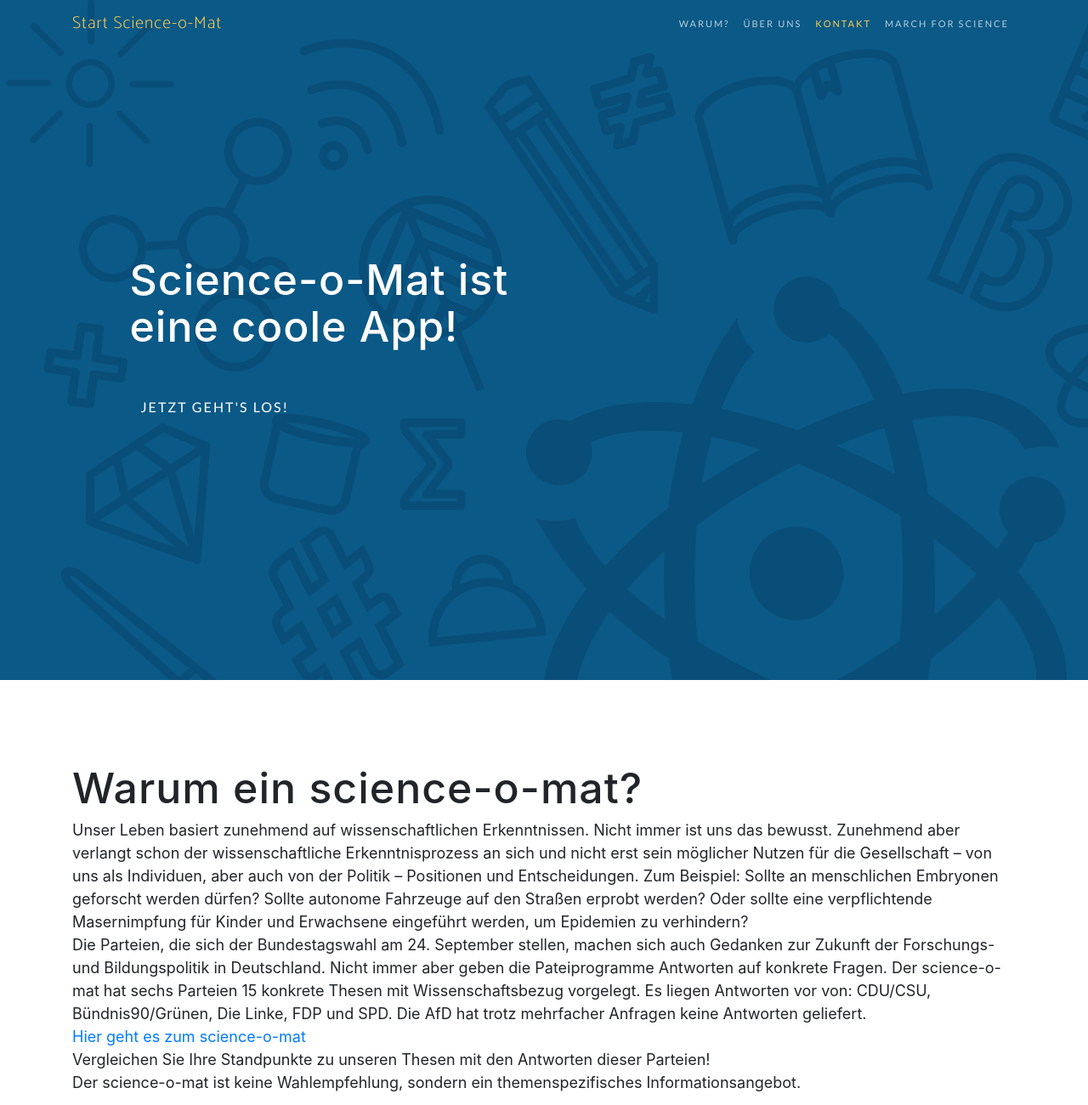
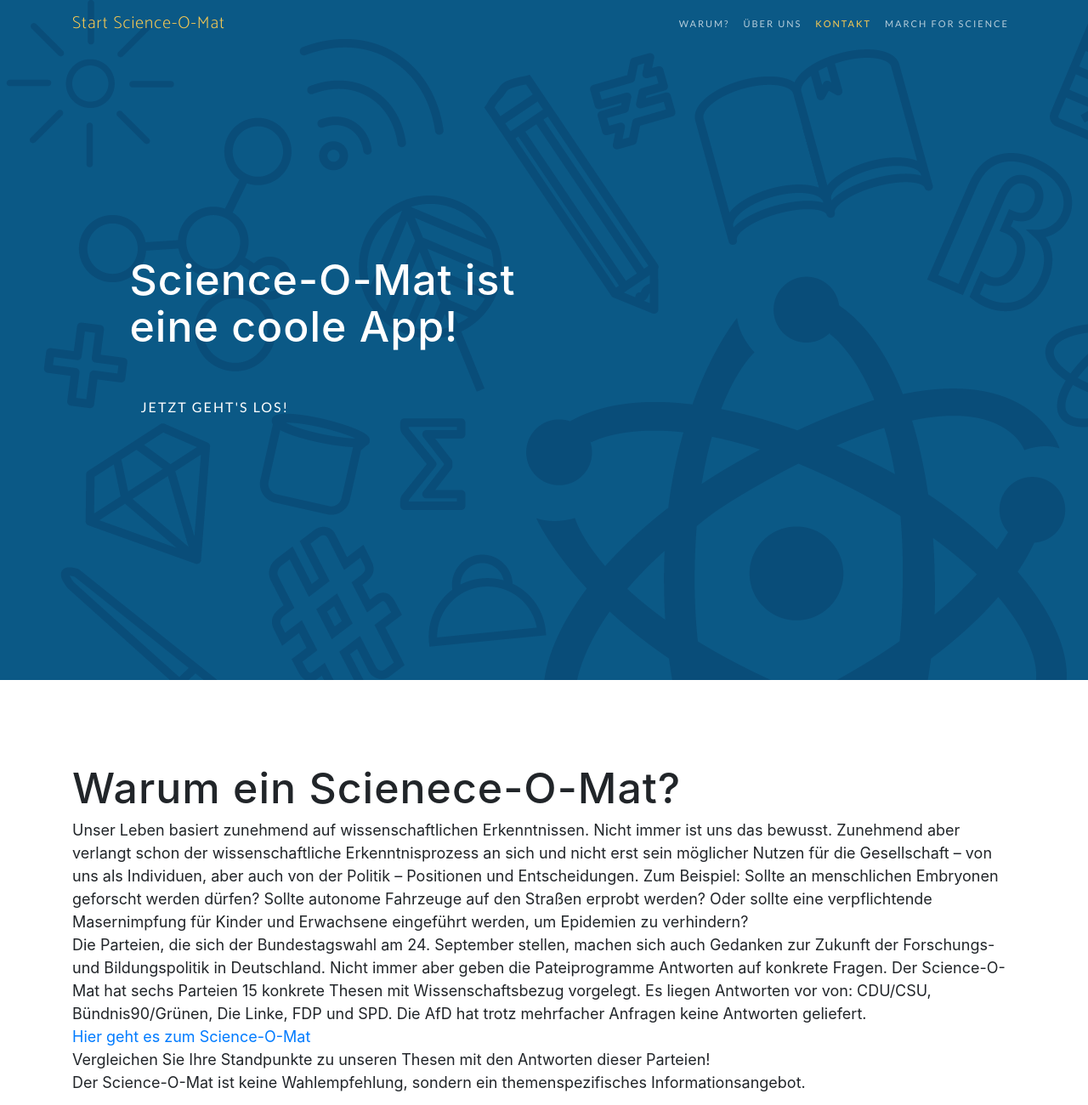
Before and after one commit to sheraz24/sheraz24.github.io, a website with bundled scripts: page index.html in a window 1280 px wide. Shown: the top 1300 px of the page at 85% size. Built offline with nearby package versions, Linux system fonts and the light colour scheme; a web font is replaced by a local one.

Commit message:
Science-O-Mat

```diff
--- a/index.html
+++ b/index.html
@@ -33,7 +33,7 @@
     <!-- Navigation -->
     <nav class="navbar navbar-expand-lg navbar-light fixed-top" id="mainNav">
       <div class="container">
-        <a class="navbar-brand js-scroll-trigger" href="#page-top">Start Science-o-Mat</a>
+        <a class="navbar-brand js-scroll-trigger" href="#page-top">Start Science-O-Mat</a>
         <button class="navbar-toggler navbar-toggler-right" type="button" data-toggle="collapse" data-target="#navbarResponsive" aria-controls="navbarResponsive" aria-expanded="false" aria-label="Toggle navigation">
           Menu
           <i class="fa fa-bars"></i>
@@ -63,7 +63,7 @@
         <div class="row h-100">
           <div class="col-lg-7 my-auto">
             <div class="header-content mx-auto">
-              <h1 class="mb-5">Science-o-Mat ist eine coole App!</h1>
+              <h1 class="mb-5">Science-O-Mat ist eine coole App!</h1>
               <a href="http://sheraz24.github.io/studi-mat" class="btn btn-outline btn-xl js-scroll-trigger">Jetzt geht's Los!</a>
             </div>
           </div>
@@ -74,12 +74,12 @@
     <section class="warum" id="warum">
       <div class="container">
         <div class="section-heading">
-          <h2>Warum ein science-o-mat?</h2>
+          <h2>Warum ein Scienece-O-Mat?</h2>
           <p>Unser Leben basiert zunehmend auf wissenschaftlichen Erkenntnissen. Nicht immer ist uns das bewusst. Zunehmend aber verlangt schon der wissenschaftliche Erkenntnisprozess an sich und nicht erst sein möglicher Nutzen für die Gesellschaft – von uns als Individuen, aber auch von der Politik – Positionen und Entscheidungen. Zum Beispiel: Sollte an menschlichen Embryonen geforscht werden dürfen? Sollte autonome Fahrzeuge auf den Straßen erprobt werden? Oder sollte eine verpflichtende Masernimpfung für Kinder und Erwachsene eingeführt werden, um Epidemien zu verhindern?</p>
-          <p>Die Parteien, die sich der Bundestagswahl am 24. September stellen, machen sich auch Gedanken zur Zukunft der Forschungs- und Bildungspolitik in Deutschland. Nicht immer aber geben die Pateiprogramme Antworten auf konkrete Fragen. Der science-o-mat hat sechs Parteien 15 konkrete Thesen mit Wissenschaftsbezug vorgelegt. Es liegen Antworten vor von: CDU/CSU, Bündnis90/Grünen, Die Linke, FDP und SPD. Die AfD hat trotz mehrfacher Anfragen keine Antworten geliefert.</p>
-          <p><a href="http://sheraz24.github.io/studi-mat">Hier geht es zum science-o-mat</a></p>
+          <p>Die Parteien, die sich der Bundestagswahl am 24. September stellen, machen sich auch Gedanken zur Zukunft der Forschungs- und Bildungspolitik in Deutschland. Nicht immer aber geben die Pateiprogramme Antworten auf konkrete Fragen. Der Science-O-Mat hat sechs Parteien 15 konkrete Thesen mit Wissenschaftsbezug vorgelegt. Es liegen Antworten vor von: CDU/CSU, Bündnis90/Grünen, Die Linke, FDP und SPD. Die AfD hat trotz mehrfacher Anfragen keine Antworten geliefert.</p>
+          <p><a href="http://sheraz24.github.io/studi-mat">Hier geht es zum Science-O-Mat</a></p>
           <p>Vergleichen Sie Ihre Standpunkte zu unseren Thesen mit den Antworten dieser Parteien!</p>
-          <p>Der science-o-mat ist keine Wahlempfehlung, sondern ein themenspezifisches Informationsangebot.</p>
+          <p>Der Science-O-Mat ist keine Wahlempfehlung, sondern ein themenspezifisches Informationsangebot.</p>
           <hr><br>
           <h2>Weitere Infos</h2>
           <p>Weitere und allgemeine Informationen zur Bundestagswahl erhalten Sie u.a. auf <a href="http://www.wahlomat.de/">www.wahlomat.de</a> (Bundeszentrale f&uuml;r politische Bildung).</p>
@@ -101,7 +101,7 @@
       <div class="container">
         <div class="section-heading">
           <h2>Über uns</h2>
-          <p>Der science-o-mat ist eine Idee, die im Umfeld der Berliner Aktivitäten des „March for Science“ entstanden ist. Die Thesen entstanden während der „Open conference“ im Nachklang des Marsches. Die Umsetzung erfolgte komplett ehrenamtlich vor allem durch (alph.): Marcel Ackermann, Eve Craigie, Sheraz Khan, Susann Morgner, Vladislav Nachev, Volker Stollorz – unterstützt und ermuntert von weiteren Mitglieder des Berliner <a href="http://marchforscienceberlin.de/wer-wir-sind">M4S-Teams</a>.</p>
+          <p>Der Science-O-Mat ist eine Idee, die im Umfeld der Berliner Aktivitäten des „March for Science“ entstanden ist. Die Thesen entstanden während der „Open conference“ im Nachklang des Marsches. Die Umsetzung erfolgte komplett ehrenamtlich vor allem durch (alph.): Marcel Ackermann, Eve Craigie, Sheraz Khan, Susann Morgner, Vladislav Nachev, Volker Stollorz – unterstützt und ermuntert von weiteren Mitglieder des Berliner <a href="http://marchforscienceberlin.de/wer-wir-sind">M4S-Teams</a>.</p>
         </div>
       </div>
     </section>
```
